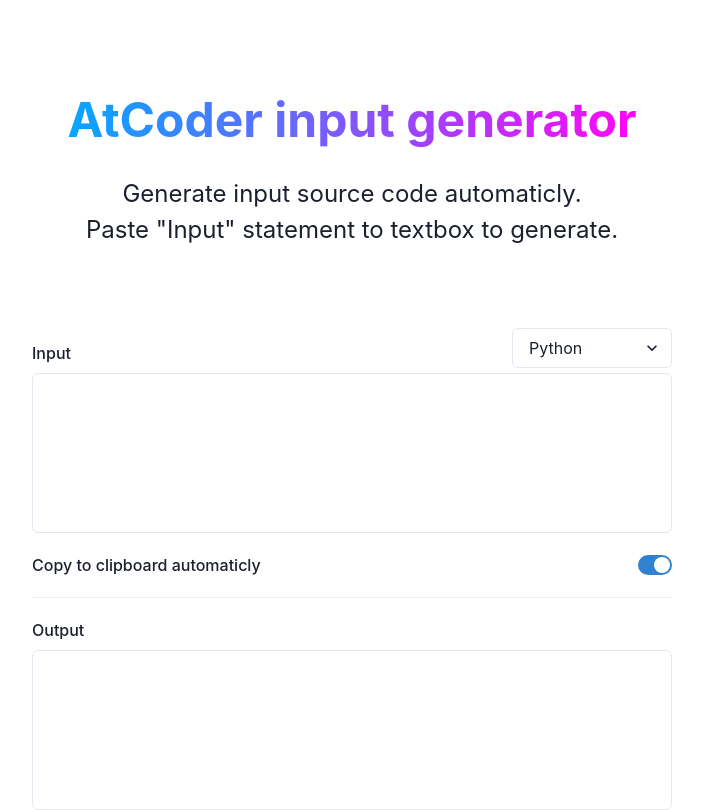
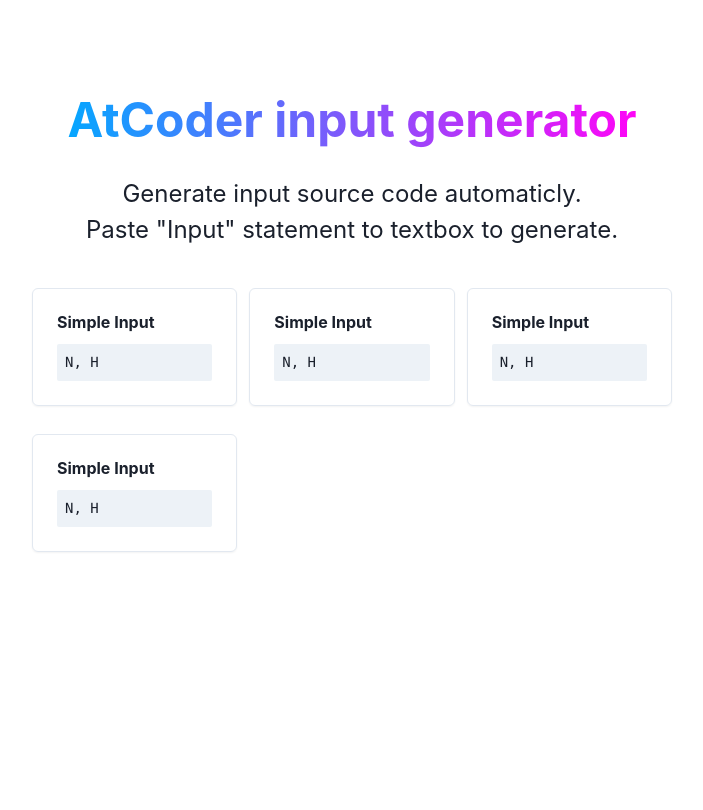
Before and after one commit to itta611/AtCoder-input-templates, a Next.js app: page / in a window 1280 px wide. Shown: the whole page, without its empty margins (288-991 px from the left). Built offline with nearby package versions, Linux system fonts and the light colour scheme.

Commit message:
add cards

```diff
--- /dev/null
+++ b/components/Card/CardCode.jsx
@@ -0,0 +1,6 @@
+import { Code } from '@chakra-ui/react';
+function CardCode(props) {
+  return <Code {...props} hidden />;
+}
+
+export default CardCode;
--- /dev/null
+++ b/components/Card/CardInput.jsx
@@ -0,0 +1,6 @@
+import { Code } from '@chakra-ui/react';
+function CardInput(props) {
+  return <Code width={'full'} p={2} {...props} />;
+}
+
+export default CardInput;
--- /dev/null
+++ b/components/Card/CardTitle.jsx
@@ -0,0 +1,6 @@
+import { Heading } from '@chakra-ui/react';
+function CardTitle(props) {
+  return <Heading as={'h3'} mb={3} fontSize={'md'} {...props} />;
+}
+
+export default CardTitle;
--- /dev/null
+++ b/components/Card/index.jsx
@@ -0,0 +1,21 @@
+import { Box } from '@chakra-ui/react';
+import CardTitle from './CardTitle';
+import CardCode from './CardCode';
+import CardInput from './CardInput';
+
+function Card(prop) {
+  return (
+    <Box
+      borderRadius={'md'}
+      borderWidth={1}
+      borderColor={'gray.200'}
+      p={6}
+      mb={4}
+      boxShadow={'sm'}
+      {...prop}
+    />
+  );
+}
+
+export default Card;
+export { CardTitle, CardCode, CardInput };
--- a/components/InputArea.js
+++ /dev/null
@@ -1,33 +0,0 @@
-import {
-  FormControl,
-  FormLabel,
-  Switch,
-  Textarea,
-  HStack,
-  Select,
-} from '@chakra-ui/react';
-
-function InputArea() {
-  return (
-    <FormControl mt={20} mb={5}>
-      <HStack>
-        <FormLabel htmlFor={'input-area'} mt={'auto'} flex={1}>
-          Input
-        </FormLabel>
-        <Select variant='outline' w={40} mb={'5px!important'}>
-          <option>Python</option>
-          <option>C++</option>
-        </Select>
-      </HStack>
-      <Textarea id={'input-area'} resize={'none'} h={40} />
-      <HStack mt={5}>
-        <FormLabel htmlFor={'copy-switch'} mb={0} flex={1}>
-          Copy to clipboard automaticly
-        </FormLabel>
-        <Switch id={'copy-switch'} marginRight={3} isChecked />
-      </HStack>
-    </FormControl>
-  );
-}
-
-export default InputArea;
--- a/components/OutputArea.js
+++ /dev/null
@@ -1,18 +0,0 @@
-import {
-  FormControl,
-  FormLabel,
-  Switch,
-  Textarea,
-  HStack,
-} from '@chakra-ui/react';
-
-function OutputArea() {
-  return (
-    <FormControl mt={5}>
-      <FormLabel htmlFor={'input-area'}>Output</FormLabel>
-      <Textarea id={'input-area'} resize={'none'} h={40} readOnly />
-    </FormControl>
-  );
-}
-
-export default OutputArea;
--- /dev/null
+++ b/components/TemplateMenu/index.jsx
@@ -0,0 +1,31 @@
+import { Grid } from '@chakra-ui/react';
+import Card, { CardTitle, CardCode, CardInput } from '../Card';
+
+function TemplateMenu() {
+  return (
+    <Grid templateColumns='repeat(3, 1fr)' mt={10} gap={3} w={'full'}>
+      <Card>
+        <CardTitle>Simple Input</CardTitle>
+        <CardCode>print('Hello World')</CardCode>
+        <CardInput>N, H</CardInput>
+      </Card>
+      <Card>
+        <CardTitle>Simple Input</CardTitle>
+        <CardCode>print('Hello World')</CardCode>
+        <CardInput>N, H</CardInput>
+      </Card>
+      <Card>
+        <CardTitle>Simple Input</CardTitle>
+        <CardCode>print('Hello World')</CardCode>
+        <CardInput>N, H</CardInput>
+      </Card>
+      <Card>
+        <CardTitle>Simple Input</CardTitle>
+        <CardCode>print('Hello World')</CardCode>
+        <CardInput>N, H</CardInput>
+      </Card>
+    </Grid>
+  );
+}
+
+export default TemplateMenu;
--- a/pages/index.js
+++ b/pages/index.js
@@ -1,8 +1,6 @@
 import { Container, Heading, Text } from '@chakra-ui/react';
 import Head from 'next/head';
-import InputArea from '../components/InputArea';
-import { Divider } from '@chakra-ui/react';
-import OutputArea from '../components/OutputArea';
+import TemplateMenu from '../components/TemplateMenu';
 
 function Index() {
   return (
@@ -25,9 +23,7 @@
         <br />
         Paste "Input" statement to textbox to generate.
       </Text>
-      <InputArea />
-      <Divider />
-      <OutputArea />
+      <TemplateMenu />
     </Container>
   );
 }
```
